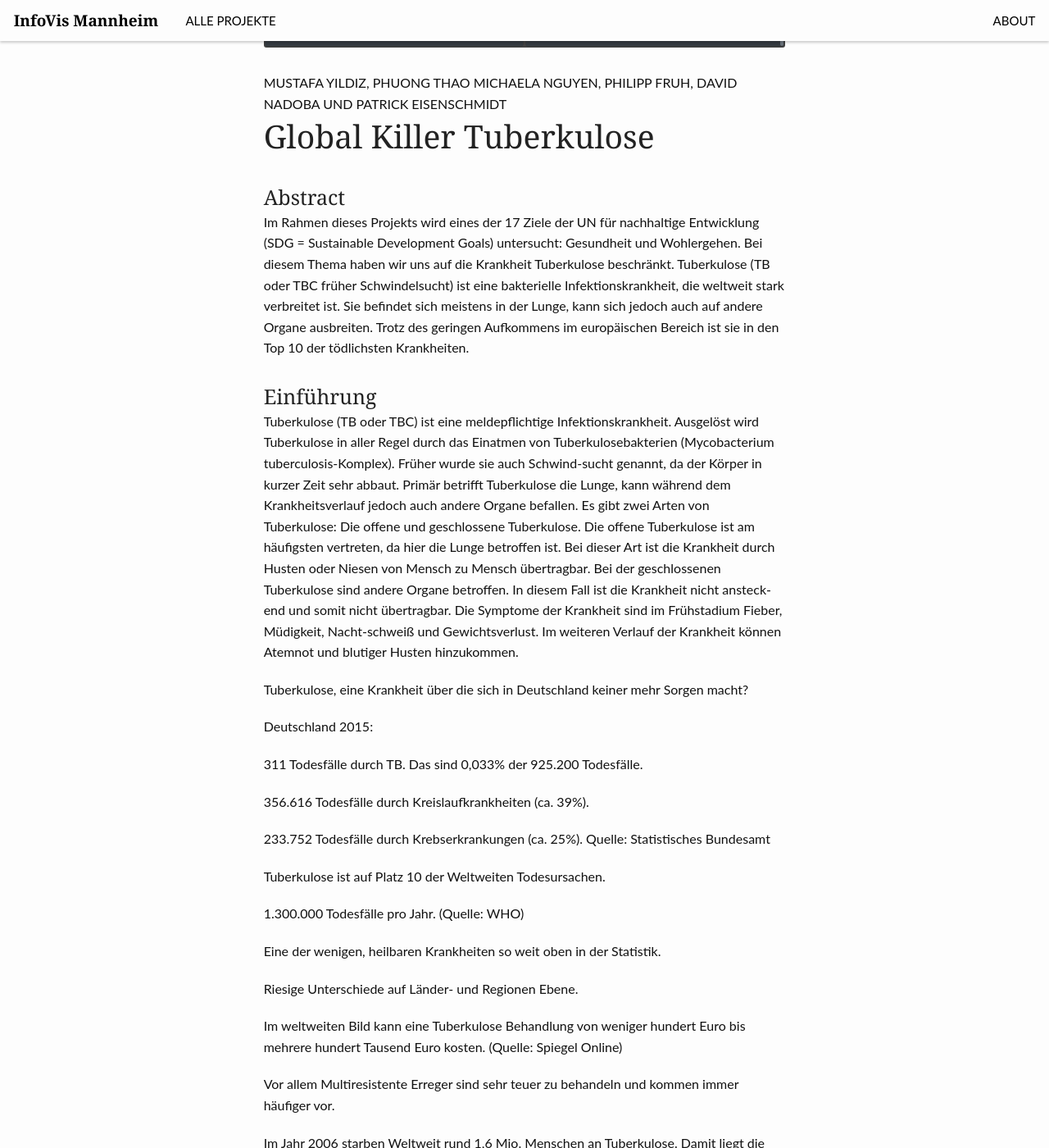
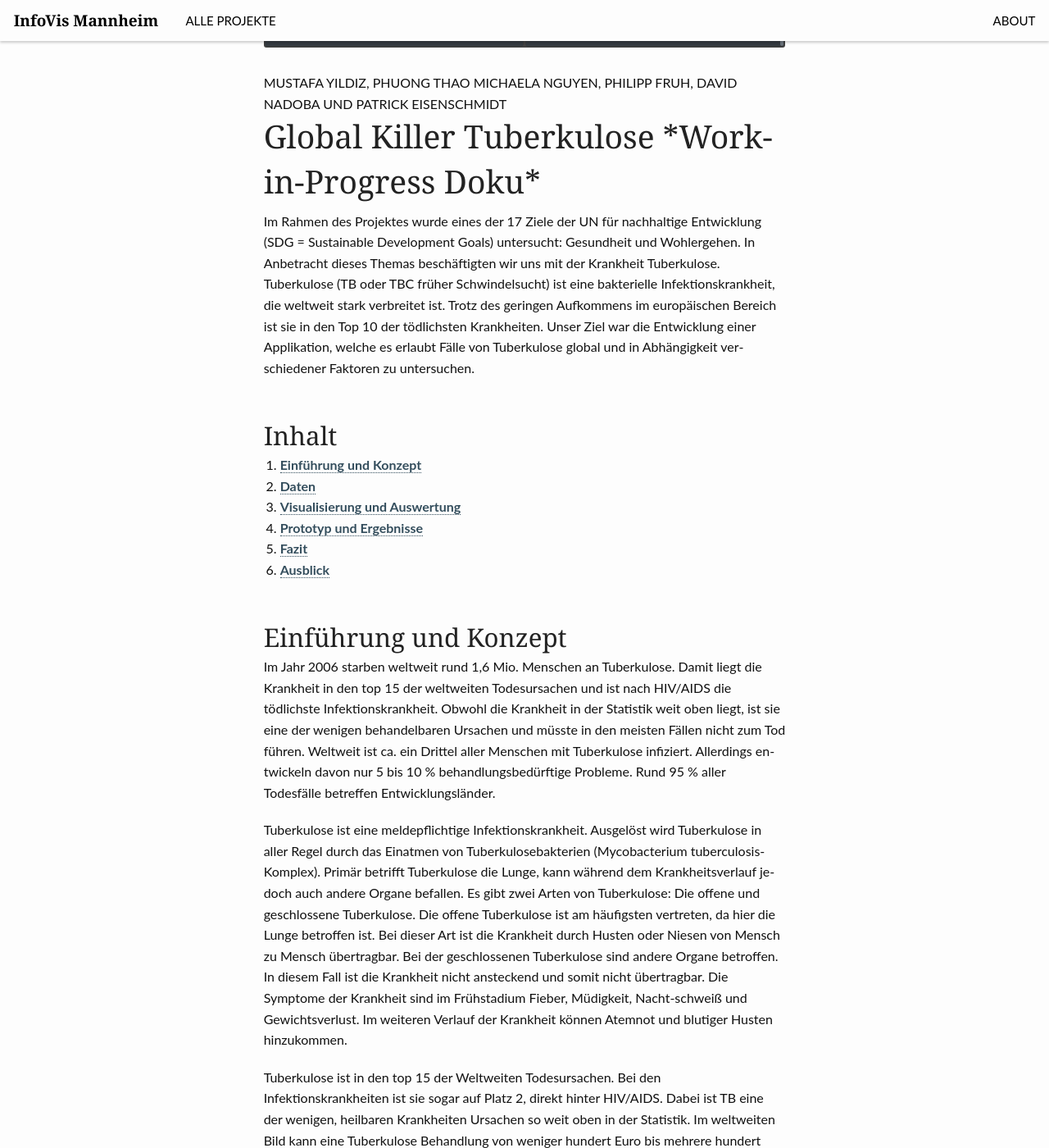
Before and after one commit to yavuzaga/gdv-ws2018-website, a Jekyll site: the page built from _posts/projects/2019-01-27-health.md, in a window 1280 px wide and 1400 px high, scrolled down 380 px. Shown: the whole window at 82% size. Built offline with Jekyll 4.4.1, drawn with Linux system fonts in a browser that asks for light colours; some of the changed text lies outside the part shown.

Commit message:
Arbeit an SDG-3 Health Dokumentation
Arbeit an der Dokumentation selbst und anpassung von Bildern.

```diff
--- a/_posts/projects/2019-01-27-health.md
+++ b/_posts/projects/2019-01-27-health.md
@@ -1,6 +1,6 @@
 ---
 layout: page
-title:  "Global Killer Tuberkulose"
+title:  "Global Killer Tuberkulose *Work-in-Progress Doku*"
 subheadline: Ein Spalt zwischen Arm und Reich.
 header: no
 show_meta: false
@@ -12,175 +12,100 @@ image:
 author: Mustafa Yildiz, Phuong Thao Michaela Nguyen, Philipp Fruh, David Nadoba und Patrick Eisenschmidt
 ---
 
+Im Rahmen des Projektes wurde eines der 17 Ziele der UN für nachhaltige Entwicklung
+(SDG = Sustainable Development Goals) untersucht: Gesundheit und Wohlergehen. In Anbetracht dieses Themas beschäftigten
+wir uns mit der Krankheit Tuberkulose. Tuberkulose (TB oder TBC früher Schwindelsucht) ist eine bakterielle
+Infektionskrankheit, die weltweit stark verbreitet ist. Trotz des geringen Aufkommens im europäischen Bereich ist sie
+in den Top 10 der tödlichsten Krankheiten. Unser Ziel war die Entwicklung einer Applikation, welche es erlaubt Fälle von
+Tuberkulose global und in Abhängigkeit verschiedener Faktoren zu untersuchen.
 
-### Abstract
-Im Rahmen dieses Projekts wird eines der 17 Ziele der UN für nachhaltige Entwicklung
-(SDG = Sustainable Development Goals) untersucht: Gesundheit und Wohlergehen. Bei diesem Thema haben wir uns auf die
-Krankheit Tuberkulose beschränkt. Tuberkulose (TB oder TBC früher Schwindelsucht) ist eine bakterielle
-Infektionskrankheit, die weltweit stark verbreitet ist. Sie befindet sich meistens in der Lunge, kann sich jedoch auch
-auf andere Organe ausbreiten. Trotz des geringen Aufkommens im europäischen Bereich ist sie in den Top 10 der
-tödlichsten Krankheiten.
+## Inhalt
+1. [Einführung und Konzept](#einführung)
+2. [Daten](#daten)
+3. [Visualisierung und Auswertung](#auswertung)
+4. [Prototyp und Ergebnisse](#prototyp)
+5. [Fazit](#fazit)
+6. [Ausblick](#ausblick)
+
+## Einführung und Konzept <a name="einführung"></a>
+
+Im Jahr 2006 starben weltweit rund 1,6 Mio. Menschen an Tuberkulose. Damit liegt die Krankheit in den top 15 der
+weltweiten Todesursachen und ist nach HIV/AIDS die tödlichste Infektionskrankheit. Obwohl die Krankheit in der Statistik
+weit oben liegt, ist sie eine der wenigen behandelbaren Ursachen und müsste in den meisten Fällen nicht zum Tod führen.
+Weltweit ist ca. ein Drittel aller Menschen mit Tuberkulose infiziert. Allerdings entwickeln davon nur 5 bis 10 %
+behandlungsbedürftige Probleme. Rund 95 % aller Todesfälle betreffen Entwicklungsländer.
+
+Tuberkulose ist eine meldepflichtige Infektionskrankheit. Ausgelöst wird Tuberkulose in aller Regel durch das Einatmen
+von Tuberkulosebakterien (Mycobacterium tuberculosis-Komplex). Primär betrifft Tuberkulose die Lunge, kann während dem
+Krankheitsverlauf jedoch auch andere Organe befallen. Es gibt zwei Arten von Tuberkulose: Die offene und geschlossene
+Tuberkulose. Die offene Tuberkulose ist am häufigsten vertreten, da hier die Lunge betroffen ist.  Bei dieser Art ist
+die Krankheit durch Husten oder Niesen von Mensch zu Mensch übertragbar. Bei der geschlossenen Tuberkulose sind andere
+Organe betroffen. In diesem Fall ist die Krankheit nicht ansteckend und somit nicht übertragbar. Die Symptome der
+Krankheit sind im Frühstadium Fieber, Müdigkeit, Nacht-schweiß und Gewichtsverlust. Im weiteren Verlauf der Krankheit
+können Atemnot und blutiger Husten hinzukommen.
+
+Tuberkulose ist in den top 15 der Weltweiten Todesursachen. Bei den Infektionskrankheiten ist sie sogar auf
+Platz 2, direkt hinter HIV/AIDS. Dabei ist TB eine der wenigen, heilbaren Krankheiten Ursachen so weit oben in der Statistik.
+Im weltweiten Bild kann eine Tuberkulose Behandlung von weniger hundert Euro bis mehrere hundert Tausend Euro kosten
+(Quelle: Spiegel Online). Vor allem Multiresistente Erreger sind sehr teuer zu behandeln und kommen immer häufiger vor.
+
+Die Vermeidung von Tuberkulose sollte an erster Stelle stehen.
+
+#### Unsere Fragen und Hypothesen:
+
+* Frage:	Welche Faktoren haben den größten Einfluss auf Sterbe- und Ansteckungsraten von Tuberkulose?
+* Hypothese: Entwicklungsgrad und Wohlstand der Region.
 
 
+* Frage: Finden wir Ausnahmen oder größere Abweichungen der Ergebnisse auf Frage 1 und welche Gründe haben diese?
+* Hypothese: Maßnahmen durch UN, WHO, Spendenaktionen, etc.
 
 
-### Einführung
+* Frage: Welche Maßnahmen haben in der Vergangenheit am meisten zur Besserung der Situation beitragen?
+* Hypothese: Ausbau Medizinischer Einrichtungen, Schulung von Personal und Aufklärung der Bevölkerung.
 
-Tuberkulose (TB oder TBC) ist eine meldepflichtige Infektionskrankheit. Ausgelöst wird Tuberkulose in aller Regel durch
-das Einatmen von Tuberkulosebakterien (Mycobacterium tuberculosis-Komplex).  Früher wurde sie auch Schwind-sucht genannt,
- da der Körper in kurzer Zeit sehr abbaut.  Primär betrifft Tuberkulose die Lunge, kann während dem Krankheitsverlauf
- jedoch auch andere Organe befallen.  Es gibt zwei Arten von Tuberkulose: Die offene und geschlossene Tuberkulose.
- Die offene Tuberkulose ist am häufigsten vertreten, da hier die Lunge betroffen ist.  Bei dieser Art ist die Krankheit
- durch Husten oder Niesen von Mensch zu Mensch übertragbar. Bei der geschlossenen Tuberkulose sind andere Organe
- betroffen. In diesem Fall ist die Krankheit nicht ansteckend und somit nicht übertragbar. Die Symptome der Krankheit
- sind im Frühstadium Fieber, Müdigkeit, Nacht-schweiß und Gewichtsverlust. Im weiteren Verlauf der Krankheit können
- Atemnot und blutiger Husten hinzukommen.
+## Daten<a name="daten"></a>
 
-Tuberkulose, eine Krankheit über die sich in Deutschland keiner mehr Sorgen macht?
+Unsere Betrachtungen stützen sich auf folgende Datenquellen:
 
-Deutschland 2015:
-
-311 Todesfälle durch TB. Das sind 0,033% der 925.200 Todesfälle.
-
-356.616 Todesfälle durch Kreislaufkrankheiten (ca. 39%).
-
-233.752 Todesfälle durch Krebserkrankungen (ca. 25%).  Quelle: Statistisches Bundesamt
-
-Tuberkulose ist auf Platz 10 der Weltweiten Todesursachen.
-
-1.300.000 Todesfälle pro Jahr. (Quelle: WHO)
-
-Eine der wenigen, heilbaren Krankheiten so weit oben in der Statistik.
-
-Riesige Unterschiede auf Länder- und Regionen Ebene.
-
-Im weltweiten Bild kann eine Tuberkulose Behandlung von weniger hundert Euro bis mehrere hundert Tausend Euro kosten.
- (Quelle: Spiegel Online)
-
-Vor allem Multiresistente Erreger sind sehr teuer zu behandeln und kommen immer häufiger vor.
-
-Im Jahr 2006 starben Weltweit rund 1,6 Mio. Menschen an Tuberkulose. Damit liegt die Krankheit in den top 15 der
-Weltweiten Todesursachen und ist nach HIV/AIDS die tödlichste Infektionskrankheit. Obwohl die Krankheit in der Statistik
-weit oben liegt ist sie eine der wenigen, behandelbar Ursachen und müsste in den meisten Fällen nicht zum Tod führen.
-Weltweit ist ca. ein drittel aller Menschen mit Tuberkulose infiziert. Allerdings entwickeln davon nur 5-10%
-behandlungsbedürftige Probleme. Rund 95% aller Todesfälle betrifft Entwicklungsländer.
-
-Die Vermeidung von Tuberkulose sollte an erster Stelle stehen und anhand der Visualisierungen soll zeigen, wie weit
-verbreitet diese Infektionskrankheit ist.
-
-### Konzept
-
-##### Was ist die Grundidee, Hauptfrage, wichtigste Hypothese?
-
-Frage:	Welche Faktoren haben den größten Einfluss auf Sterbe- und Ansteckungsraten von Tuberkulose?
-
-Hypothese: Entwicklungsgrad und Wohlstand der Region.
-
-Frage: Finden wir Ausnahmen oder größere Abweichungen der Ergebnisse auf Frage 1 und welche Gründe haben diese?
-
-Hypothese: Maßnahmen durch UN, WHO, Spendenaktionen, etc.
-
-Frage: Welche Maßnahmen haben in der Vergangenheit am meisten zur Besserung der Situation beitragen?
-
-Hypothese: Ausbau Medizinischer Einrichtungen, Schulung von Personal und Aufklärung der Bevölkerung.
+##### World Health Organization (WHO)
+* Todesfälle durch Tuberkulose pro 100.000 Einwohner [^fn1]
+* Gesundheitsausgaben pro Kopf in USD2 [^fn2]
 
 
+##### World Bank
+* Durchschnittliches Einkommen pro Kopf gerechnet auf USD [^fn3]
+
+[^fn1]: [Deaths due to tuberculosis among HIV-negative people (per 100 000 population)](http://apps.who.int/gho/data/view.main.57020ALL)
+[^fn2]: [Current health expenditure (CHE) per capita in US$](http://apps.who.int/gho/data/node.main.GHEDCHEpcUSSHA2011?lang=en)
+[^fn3]: [GNI per capita based on purchasing power parity (PPP)](https://data.worldbank.org/indicator/NY.GNP.PCAP.PP.CD)
+
+Die Daten wurden in Tableau Prep aufbereitet und zusammengeführt.
+
+## Visualisierung und Auswertung<a name="auswertung"></a>
+
+#### Erste Visualisierungs-Experimente und Indeen
+_!Visualisierungs-Experimente und Indeen hier!_
+
+#### Probleme und Weiterentwicklung
+_!Probleme und Weiterentwicklung hier!_
 
 
-### Daten
-
-Die Daten stammen von der Global Health Observatory data repository der World Health Organization (WHO). Die WHO bietet
-verschiedenste, globale Datensätze zu Tuberkulose mit folgender Gliederung:  Cases and Deaths, Drug resistant TB,
-Co-epidemics of TB and HIV und Treatment success.
-
-Es werden die Fälle und Todesfälle, medikamentenresistente TB, Co-Epidemie von TB und HIV und der Behandlungserfolg
-betrachtet. Für alle Kategorien sind noch weitere Punkte untergliedert und bieten tabellarische, weltweite Daten im Jahr
-2000 bis 2017. Die WHO ist die weltweit führende Institution in der Sammlung und Auswertung von Gesundheitsdaten und
-bietet auch zu Tuberkulose sehr qualitative, ausführliche Daten.
-
-Die Daten wurden in Tableau aggregiert.
+![Sketch](/images/health/sketch.png)
+![Gestaltungsprozess](/images/health/gestaltungsprozess.png)
 
 
+## Prototyp und Ergebnisse <a name="prototyp"></a>
+
+_!Kompletter Implementations Teil hier, alles Reworken!_
 
 
-### Gestaltungsprozess
-
-Zu Beginn unseres Projektes erstellten wir einige Entwürfe. Zwei davon sind Chloroplethenkarten, welches wir von Anfang
-an mit eingeplant hatten. Eins davon ist das Scatterplot und ein zusätzlicher Zeitstrahl wird visualisiert, wo der User
-die Möglichkeit bekommt, verschiedenen Zeitpunkten zu betrachten.
-
-
-![Sketch](/images/health/Sketch.png)
-
-
-![Gestaltungsprozess](/images/health/Gestaltungsprozess.png)
-
-
-
-
-### Auswertung
-
-Folgende Visualisierungsarten werden verwendet:
-
-Choroplethenkarte der Erde – Lässt geographische Abhängigkeiten der Daten erkennen und gibt einen übersichtlichen
-Gesamteindruck.
-
-Stacked Line Chart – Lässt die Verteilung von Tuberkulosefällen verschiedener Länder über einen Zeitraum einfach
-erkennen.
-Zeitstrahl – Gibt dem User die Möglichkeit die Weltkarte zu verschiedenen Zeitpunkten zu betrachten, um chronologische
-Zusammenhänge zu erkennen. „Flags“ können benutzt werden, um wichtige Ereignisse zu markieren.
-
-Weiterführende, interaktive Elemente wie speziellere und detaillierte Visualisierungen und Informationsfelder über
-bestimmte Auswahlbereiche („Flags“, Regionen, Länder, Kontinente, etc.).
-
-
-
-
-### Prototyp
-
-Unsere Visualisierungen haben wir als Webanwendung bereitgestellt. Hier sind einige Interaktionen möglich, welche im
-Folgenden weiter erläutert werden.
-
-![Prototyp](/images/health/Prototyp.png)
-
-Man erkennt, dass global die Anzahl der Toten sinken. Gebiete mit hoher Sterberate liegen geografisch nah. Nordkorea
-ist ein Ausreißer, da hier die höchste Sterberate vorliegt und die Nachbarsländern eine sehr geringe Sterberate haben.
-
-(2003) Alle Ausreißer sind hier in den kleinen arabischen, reichen Ländern (Öl-Money) (Scatterplot – Außreißer.png) ->
-Können wahrscheinlich alle ihre Krankenhausrechnung selber bezahlen
-
-
-
-
-### Ergebnisse
-
-Der Link zum Visualisierungsprojekt: https://gdv.exesyst.com/
-
-(Implementierung: Wie haben Sie die Visualisierung umgesetzt? Welche Tools haben Sie für welche Schritte eingesetzt?)
-
-Zielsystem
-
-Web Applikation
-
-Sprache und Bibliotheken
-
-JavaScript: Websprache mit passenden Bibliotheken
-
-D3js: Manipulation und Interaktionen für Grafiken
-
-Bootstrap: Formatieren und Strukturieren der Webseite
-
-Mischung aus DataMaps und D3
-
-Scatterplot
-
-![Scatterplot](/images/health/Scatterplot%20-%20Außreißer.png)
+![Scatterplot](/images/health/scatterplot_gruppe.png)
 
 Der Scatterplot stellt die Länder mit den Todesfällen, Erfolgsfaktoren/Heilungen und das Einkommen dar. Die x-Achse
 beschreibt den durchschnittlichen Nettoeinkommen von Bürgern und die y-Achse die Zahl der Gov Health Expenditure dar.
 
-![Karte%20mit%20Infos](/images/health/Karte%20mit%20Infos.png)
-
+![Karte](/images/health/karte_info.png)
 
 Interaktionen der Chloroplethenkarten für Points of Interest:
 
@@ -192,26 +117,17 @@ rechts in den Chloroplethenkarten erkennen kann. Ebenso ist 0 USD bei den Gesund
 USD das höchste. Unten rechts gibt es zwischen 2000 und 2015 noch zusätzliche wichtige Events und Informationen, die
 Einfluss auf Tuberkulose hatten.
 
-![Prototyp](/images/health/Prototyp%20mit%20Auswahl%20-%20Ergebnisse.png)
+![Prototyp](/images/health/prototyp_auswahl.png)
 
 In den Chloroplethenkarten kann man rechts oben zwischen 3 Karten navigieren: TBDEATH, CHE und GNI. TBDEATH steht für
 die Todesfälle durch Tuberkulose per 100.000. CHE bezeichnet die Gesundheitsausgaben pro Kopf in US$2 und GNI für das
 durchschnittliche Einkommen pro Kopf gerechnet auf US$3.
 
+## Fazit <a name="fazit"></a>
+_!Fazit hier!_
 
+_!Reflektion: Haben Sie erreicht, was Sie wollten? Ist ihr Ergebnis hilfreich?!:_
 
+## Ausblick <a name="ausblick"></a>
 
-### FAZIT
-
-##### Reflektion: Haben Sie erreicht, was Sie wollten? Ist ihr Ergebnis hilfreich?
-
-Wir haben erreicht, was wir wollten. Das Gesamtvisualisierungsprojekt ist im Allgemeinen verständlich und die
-Interaktionen, die das Visualisierungsprojekt bietet, sind für den Nutzer einfach zu bedienen.
-
-
-
-
-### Ausblick
-
-
-?????
+_!Ausblick hier!_
```
Also changed, not shown: images/health/Prototyp - placeholder textboxmsg.png (deleted), images/health/karte_info.png (renamed from images/health/Karte mit Infos.png), images/health/prototyp_auswahl.png (renamed from images/health/Prototyp mit Auswahl - Ergebnisse.png), images/health/scatterplot_gruppe.png (renamed from images/health/Scatterplot - Außreißer.png).
